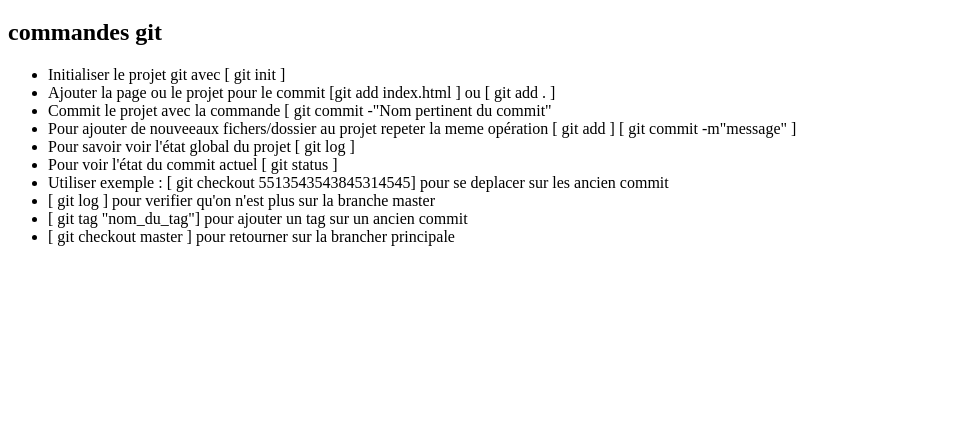
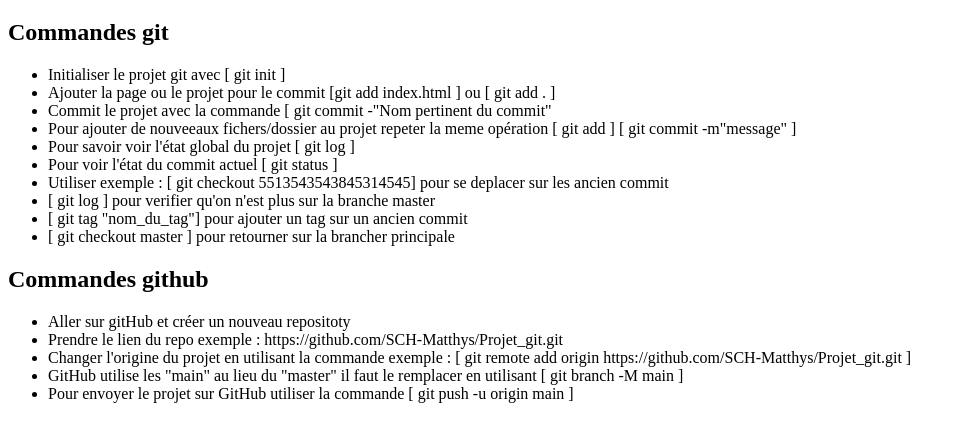
Before and after one commit to SCH-Matthys/Projet_git, a plain HTML site: page index.html in a window 1280 px wide. Shown: the part 61-502 px from the top of the page, without its empty margins (0-965 px from the left). Drawn offline with Linux system fonts and the light colour scheme.

Commit message:
instructions github

```diff
--- a/index.html
+++ b/index.html
@@ -9,7 +9,7 @@
     <header></header>
     <main>
         <h1>Projet git</h1>
-        <h2>commandes git</h2>
+        <h2>Commandes git</h2>
         <ul>
             <li>Initialiser le projet git avec [ git init ]</li>
             <li>Ajouter la page ou le projet pour le commit [git add index.html ] ou [ git add . ]</li>
@@ -22,6 +22,14 @@
             <li>[ git tag "nom_du_tag"] pour ajouter un tag sur un ancien commit</li>
             <li>[ git checkout master ] pour retourner sur la brancher principale</li>
         </ul>
+        <h2>Commandes github</h2>
+        <ul>
+            <li>Aller sur gitHub et créer un nouveau repositoty</li>
+            <li>Prendre le lien du repo exemple : https://github.com/SCH-Matthys/Projet_git.git</li>
+            <li>Changer l'origine du projet en utilisant la commande exemple : [ git remote add origin https://github.com/SCH-Matthys/Projet_git.git ]</li>
+            <li>GitHub utilise les "main" au lieu du "master" il faut le remplacer en utilisant [ git branch -M main ]</li>
+            <li>Pour envoyer le projet sur GitHub utiliser la commande [ git push -u origin main ]</li>
+        </ul>
     </main>
     <footer></footer>
 </body>
```
